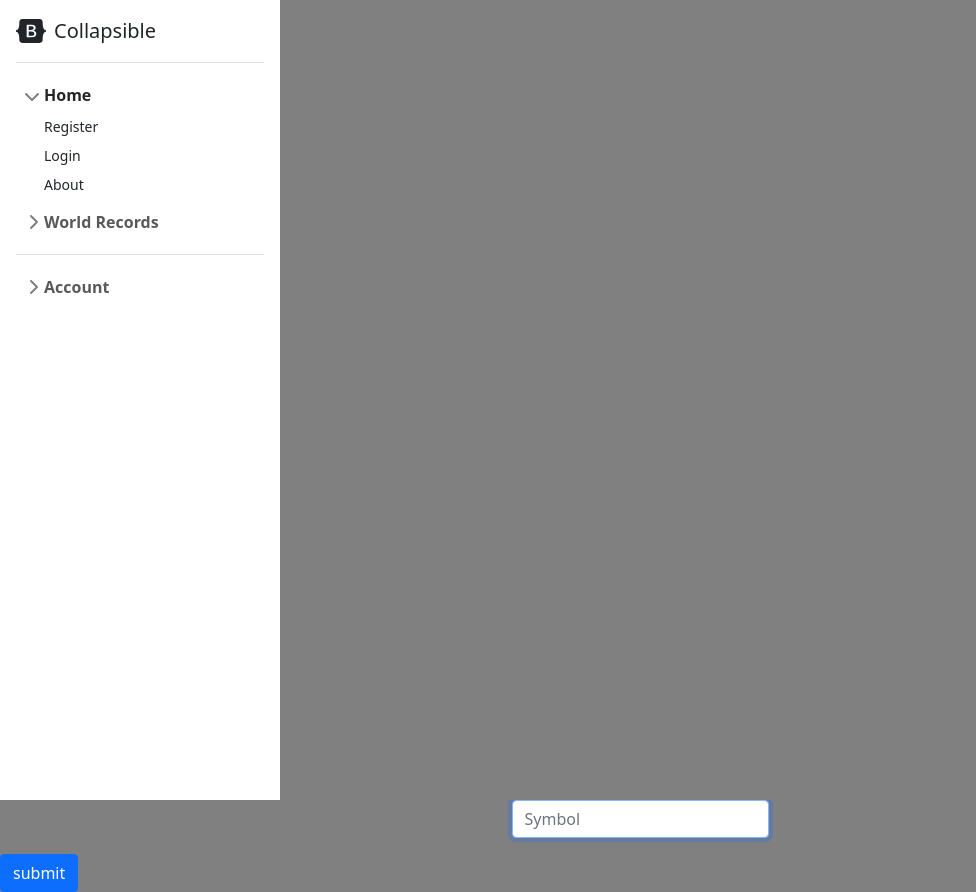
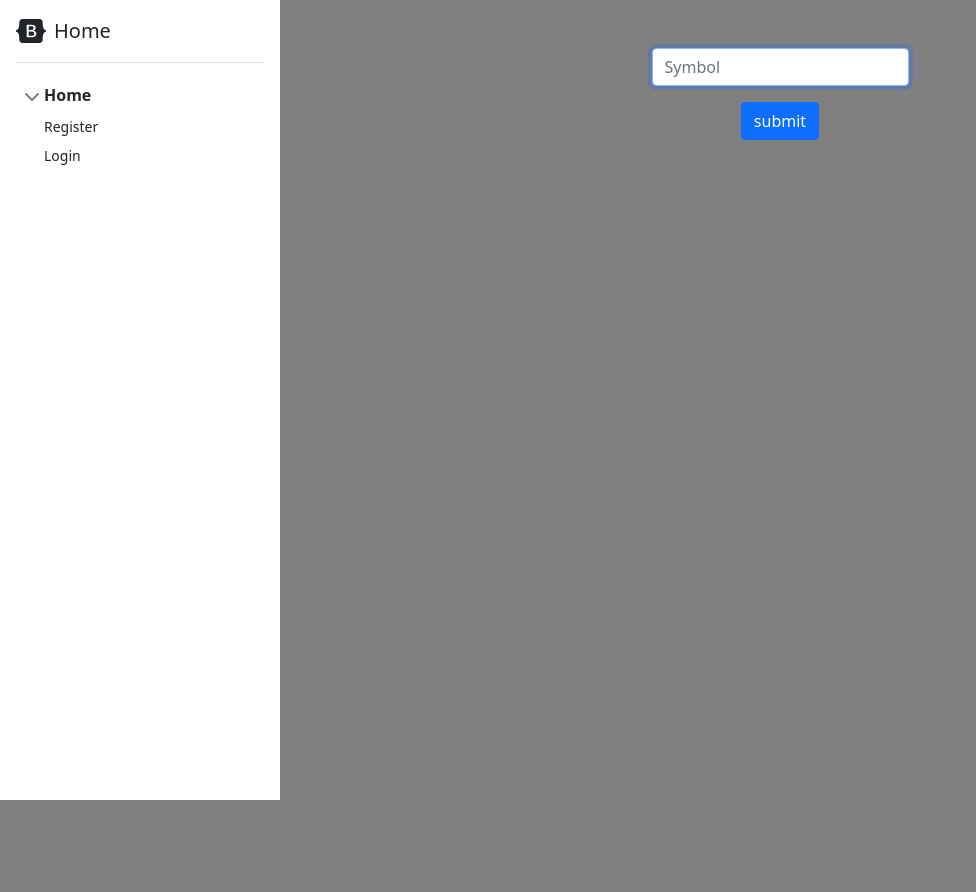
Before and after one commit to bergerson92/final_project, a Flask app: page /pr in a window 1280 px wide. Shown: the whole page, without its empty margins (0-976 px from the left). After the commit the page ends 800 px from the top, so only its background shows below. Run offline with Flask 2, Linux system fonts and the light colour scheme; some libraries are stand-ins or nearby versions.

Commit message:
Update layout.html

```diff
--- a/templates/layout.html
+++ b/templates/layout.html
@@ -3,7 +3,7 @@
 <html lang="en">
 
 <head>
-
+    <!--https://getbootstrap.com/docs/5.2/examples/ bootstrap link-->
     <link href="https://cdn.jsdelivr.net/npm/bootstrap@5.0.2/dist/css/bootstrap.min.css" rel="stylesheet" integrity="sha384-EVSTQN3/azprG1Anm3QDgpJLIm9Nao0Yz1ztcQTwFspd3yD65VohhpuuCOmLASjC" crossorigin="anonymous">
     <script src="https://cdn.jsdelivr.net/npm/bootstrap@5.0.2/dist/js/bootstrap.bundle.min.js" integrity="sha384-MrcW6ZMFYlzcLA8Nl+NtUVF0sA7MsXsP1UyJoMp4YLEuNSfAP+JcXn/tWtIaxVXM" crossorigin="anonymous"></script>
 
@@ -88,31 +88,21 @@
 <div class="flex-shrink-0 p-3 bg-white" style="width: 280px; height: 100vh;">
     <a href="/" class="d-flex align-items-center pb-3 mb-3 link-dark text-decoration-none border-bottom">
       <svg class="bi pe-none me-2" width="30" height="24"><use xlink:href="#bootstrap"/></svg>
-      <span class="fs-5 fw-semibold">Collapsible</span>
+      <span class="fs-5 fw-semibold">Home</span>
     </a>
     <ul class="list-unstyled ps-0">
       <li class="mb-1">
-        <button class="btn btn-toggle d-inline-flex align-items-center rounded border-0 collapsed" data-bs-toggle="collapse" data-bs-target="#home-collapse" aria-expanded="true">
-          Home
-        </button>
-        <div class="collapse show" id="home-collapse">
-          <ul class="btn-toggle-nav list-unstyled fw-normal pb-1 small">
-            <li><a href="#" class="link-dark d-inline-flex text-decoration-none rounded">Register</a></li>
-            <li><a href="#" class="link-dark d-inline-flex text-decoration-none rounded">Login</a></li>
-            <li><a href="#" class="link-dark d-inline-flex text-decoration-none rounded">About</a></li>
-          </ul>
-        </div>
-      </li>
+        {% if session["user_id"] %}
           <li class="mb-1">
             <button class="btn btn-toggle d-inline-flex align-items-center rounded border-0 collapsed" data-bs-toggle="collapse" data-bs-target="#dashboard-collapse" aria-expanded="false">
               World Records
             </button>
             <div class="collapse" id="dashboard-collapse">
               <ul class="btn-toggle-nav list-unstyled fw-normal pb-1 small">
-            <li><a href="#" class="link-dark d-inline-flex text-decoration-none rounded">Overview</a></li>
-            <li><a href="#" class="link-dark d-inline-flex text-decoration-none rounded">Snatch</a></li>
-            <li><a href="#" class="link-dark d-inline-flex text-decoration-none rounded">Clean & Jerk</a></li>
-            <li><a href="#" class="link-dark d-inline-flex text-decoration-none rounded">Total</a></li>
+                <li><a href="/overview" class="link-dark d-inline-flex text-decoration-none rounded">Overview</a></li>
+                <li><a href="/snatch" class="link-dark d-inline-flex text-decoration-none rounded">Snatch</a></li>
+                <li><a href="/clean_jerk" class="link-dark d-inline-flex text-decoration-none rounded">Clean & Jerk</a></li>
+                <li><a href="/total" class="link-dark d-inline-flex text-decoration-none rounded">Total</a></li>
               </ul>
             </div>
           </li>
@@ -124,19 +114,50 @@
             <div class="collapse" id="account-collapse">
               <ul class="btn-toggle-nav list-unstyled fw-normal pb-1 small">
                 <li><a href="/pr" class="link-dark d-inline-flex text-decoration-none rounded">Personal Records</a></li>
-            <li><a href="#" class="link-dark d-inline-flex text-decoration-none rounded">Profile</a></li>
-            <li><a href="#" class="link-dark d-inline-flex text-decoration-none rounded">Sign out</a></li>
+                <li><a href="/logout" class="link-dark d-inline-flex text-decoration-none rounded">Logout</a></li>
               </ul>
             </div>
           </li>
+      {% else %}
+          <button class="btn btn-toggle d-inline-flex align-items-center rounded border-0 collapsed" data-bs-toggle="collapse" data-bs-target="#home-collapse" aria-expanded="true">
+            Home
+          </button>
+          <div class="collapse show" id="home-collapse">
+            <ul class="btn-toggle-nav list-unstyled fw-normal pb-1 small">
+              <li><a href="/register" class="link-dark d-inline-flex text-decoration-none rounded">Register</a></li>
+              <li><a href="/login" class="link-dark d-inline-flex text-decoration-none rounded">Login</a></li>
+          </div>
+        </li>
+      {% endif %}
     </ul>
+  </div>
+
+<div class="container-fluid py-5 text-center">
+  {% with messages = get_flashed_messages(with_categories=true) %}
+  {% if messages %}
+    {% for category, message in messages %}
+    {% if category == "error" %}
+    <div class="alert alert-danger alert-dismissable fade show" role="alert">
+      {{ message }}
+      <button type="button" class="close" data-bs-dismiss="alert">
+        <span aria-hidden="true">&times;</span>
+      </button>
+    </div>
+    {% else %}
+    <div class="alert alert-success alert-dismissable fade show" role="alert">
+      {{ message }}
+      <button type="button" class="close" data-bs-dismiss="alert">
+        <span aria-hidden="true">&times;</span>
+      </button>
+    </div>
+    {% endif %}
+    {% endfor %}
+  {% endif %}
+  {% endwith %}
+    {% block main %}{% endblock %}
   </div>
 
 </div>
 
-<main class="container_right">
-  {% block main %}{% endblock %}
-</main>
-
 </body>
 </html>
```
Lines whose indentation alone changed are shown as unchanged.
